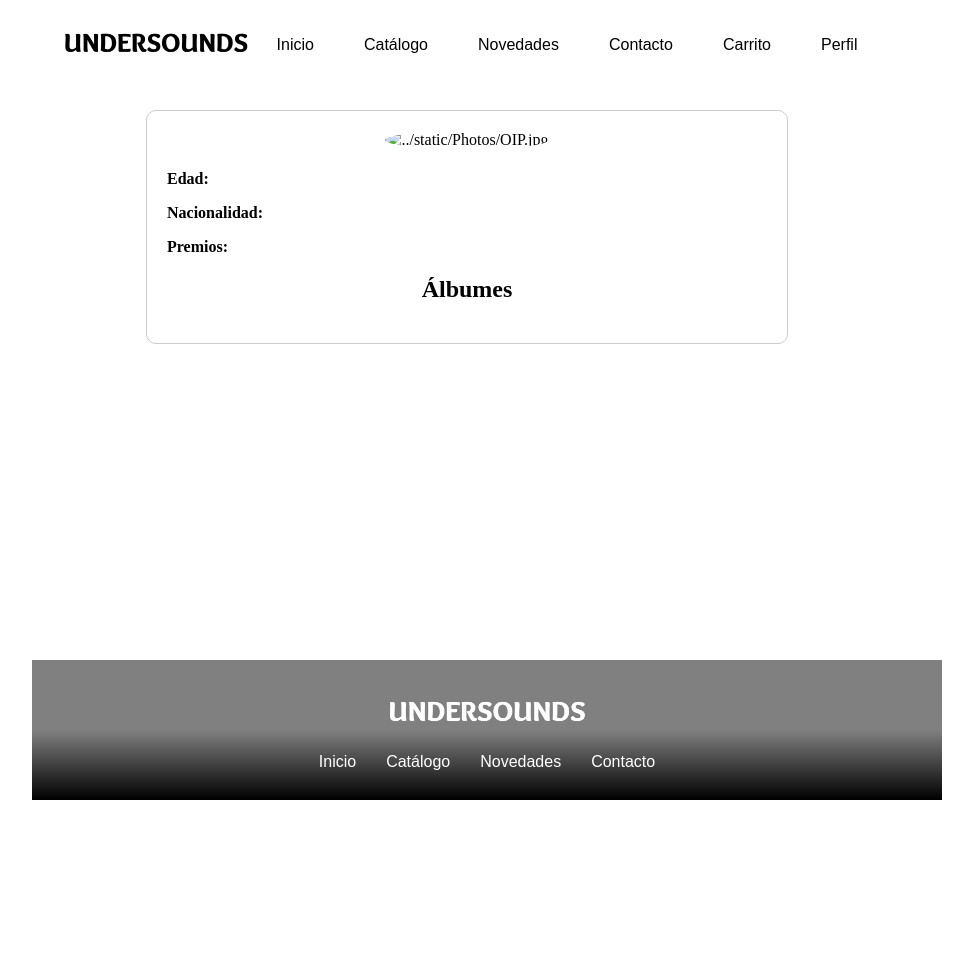
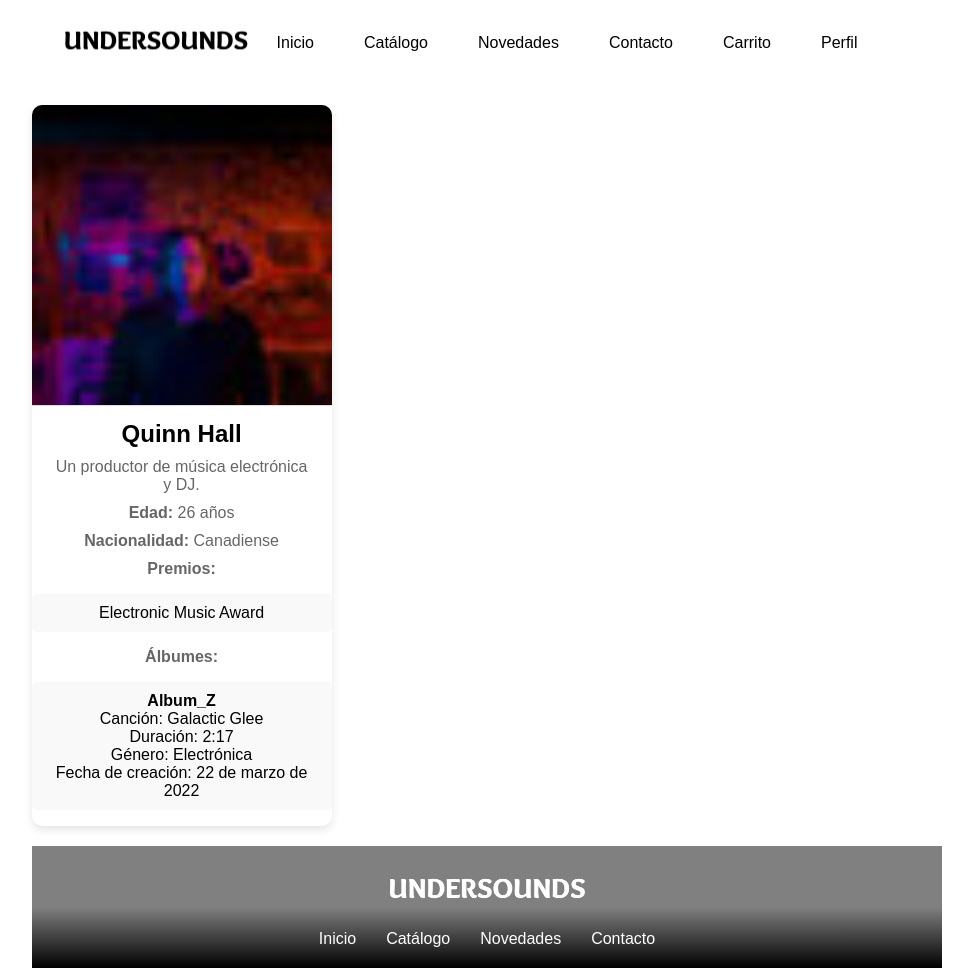
Before and after one commit to AlbertooCh/UNDERSOUNDS, a Django app: page /artist_detail/ in a window 1280 px wide. Shown: the whole page, without its empty margins (173-1146 px from the left). Before the commit the page ends 800 px from the top, so only its background shows below. Run offline with Django 5.2, Linux system fonts and the light colour scheme.

Commit message:
he hecho una prototipo para mostrar los detalles del artista para probar si funciona la informacion del artista y varias animaciones,  he añadido un boton de lupa donde al pulsar se mostrará el sistema de busqueda, ahora tambien responde al pulsar la tecla enter, ahora se muestran las canciones de un mismo album,  se pueden añadir una valoracion en los comentarios en forma de estrellas, tambien se muestran ahora las canciones pertenecientes al mismo album y que al pulsar sobre ellas se muestre la informacion de dicha cancion ademas de añadir funcionalidad al boton Descripcion

```diff
--- a/music/templates/artist_detail.html
+++ b/music/templates/artist_detail.html
@@ -1,60 +1,85 @@
 {% extends 'base.html' %}
-{% block title %}Catálogo - Undersounds{% endblock %}
+{% block title %}Artist - Undersounds{% endblock %}
 {% block content %}
 <body>
 <style>
-        .artist-info {
-            max-width: 600px;
-            margin: auto;
-            padding: 20px;
-            border: 1px solid #ccc;
+        body {
+        font-family: Arial, sans-serif;
+        margin: 20px;
+    }
+    .title {
+        font-size: 40px;
+        font-weight: bold;
+        text-align: center;
+    }
+        .profile {
+            background-color: #fff;
             border-radius: 10px;
+            box-shadow: 0 4px 8px rgba(0, 0, 0, 0.1);
+            overflow: hidden;
+            width: 300px;
             text-align: center;
+            animation: fadeIn 1s ease-in-out;
         }
-        .artist-photo {
-            width: 200px;
+        .profile img {
+            width: 100%;
             height: auto;
-            border-radius: 50%;
+            border-bottom: 1px solid #ddd;
         }
-        .artist-details {
-            margin-top: 20px;
-            text-align: left;
+        .profile h1 {
+            font-size: 24px;
+            margin: 10px 0;
         }
-        .albums {
-            margin-top: 20px;
+        .profile p {
+            color: #666;
+            margin: 10px 20px;
+        }
+        .profile ul {
+            list-style: none;
+            padding: 0;
+        }
+        .profile ul li {
+            background-color: #f9f9f9;
+            margin: 5px 0;
+            padding: 10px;
+            border-radius: 5px;
+            transition: background-color 0.3s;
+        }
+        .profile ul li:hover {
+            background-color: #e0e0e0;
+        }
+        @keyframes fadeIn {
+            from {
+                opacity: 0;
+                transform: scale(0.9);
+            }
+            to {
+                opacity: 1;
+                transform: scale(1);
+            }
         }
     </style>
-    <div class="artist-info">
-        <img id="artistPhoto" class="artist-photo" src="" alt="../static/Photos/OIP.jpg">
-        <h1 id="artistName"></h1>
-        <p id="description"></p>
-        <div class="artist-details">
-            <p><strong>Edad:</strong> <span id="age"></span></p>
-            <p><strong>Nacionalidad:</strong> <span id="nationality"></span></p>
-            <p><strong>Premios:</strong> <span id="awards"></span></p>
-        </div>
-        <div class="albums">
-            <h2>Álbumes</h2>
-            <ul id="albumsList"></ul>
-        </div>
+<body>
+    <div class="profile">
+        <img src="../static/Photos/Cantantes/q.jpg" alt="Quinn Hall">
+        <h1>Quinn Hall</h1>
+        <p>Un productor de música electrónica y DJ.</p>
+        <p><strong>Edad:</strong> 26 años</p>
+        <p><strong>Nacionalidad:</strong> Canadiense</p>
+        <p><strong>Premios:</strong></p>
+        <ul>
+            <li>Electronic Music Award</li>
+        </ul>
+        <p><strong>Álbumes:</strong></p>
+        <ul>
+            <li>
+                <strong>Album_Z</strong><br>
+                Canción: Galactic Glee<br>
+                Duración: 2:17<br>
+                Género: Electrónica<br>
+                Fecha de creación: 22 de marzo de 2022
+            </li>
+        </ul>
     </div>
-
-    <script>
-        const item = JSON.parse(localStorage.getItem('item'));
-
-        document.getElementById('artistPhoto').src = item.artist_photo;
-        document.getElementById('artistName').textContent = item.artist_name;
-        document.getElementById('description').textContent = item.description;
-        document.getElementById('age').textContent = item.age;
-        document.getElementById('nationality').textContent = item.nationality;
-        document.getElementById('awards').textContent = item.awards.join(', ');
-
-        const albumsList = document.getElementById('albumsList');
-        item.albums.forEach(album => {
-            const li = document.createElement('li');
-            li.innerHTML = `<strong>${album.album_name}</strong> - ${album.song_name} (${album.duration})<br>Género: ${album.genre}<br>Fecha de creación: ${album.creation_date}`;
-            albumsList.appendChild(li);
-        });
-    </script>
 </body>
 {% endblock %}
```
Also changed, not shown: music/templates/catalogo.html (+30 -2 lines), music/templates/music_detail.html (+136 -54 lines).
